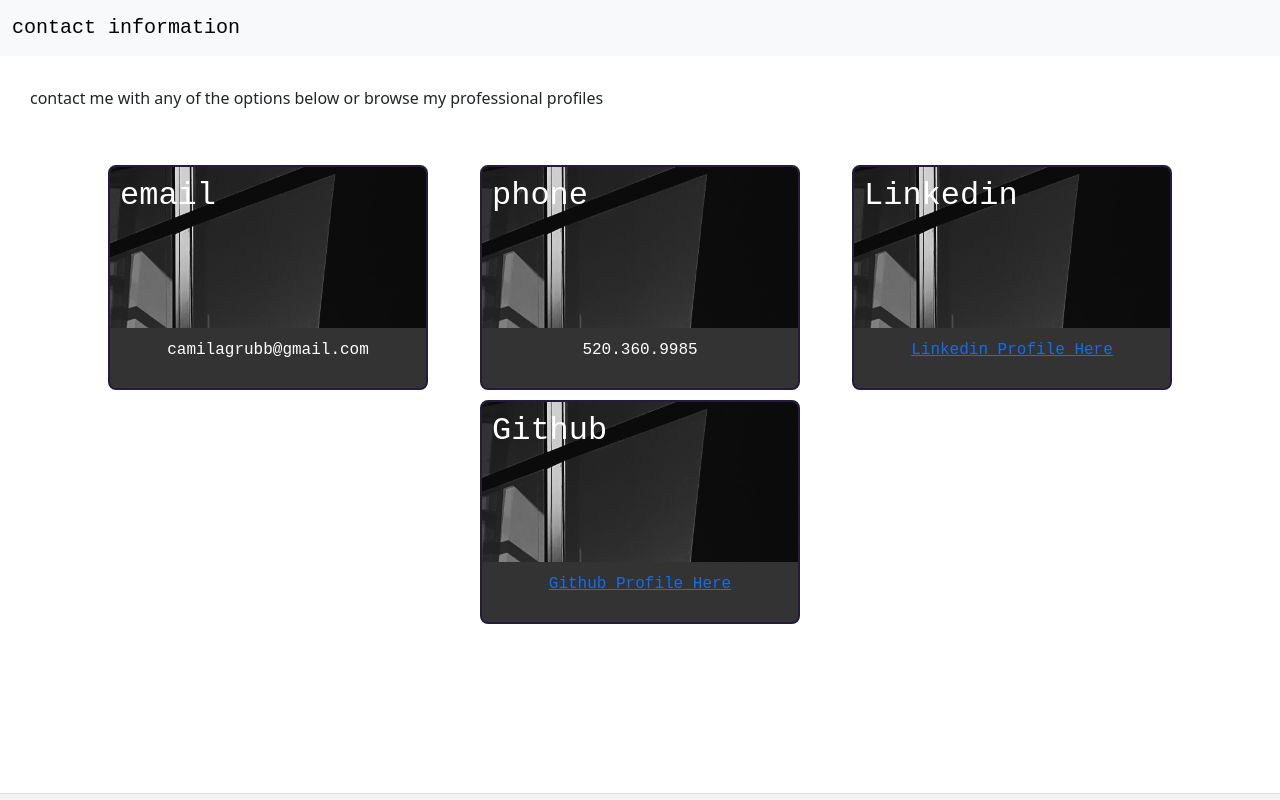
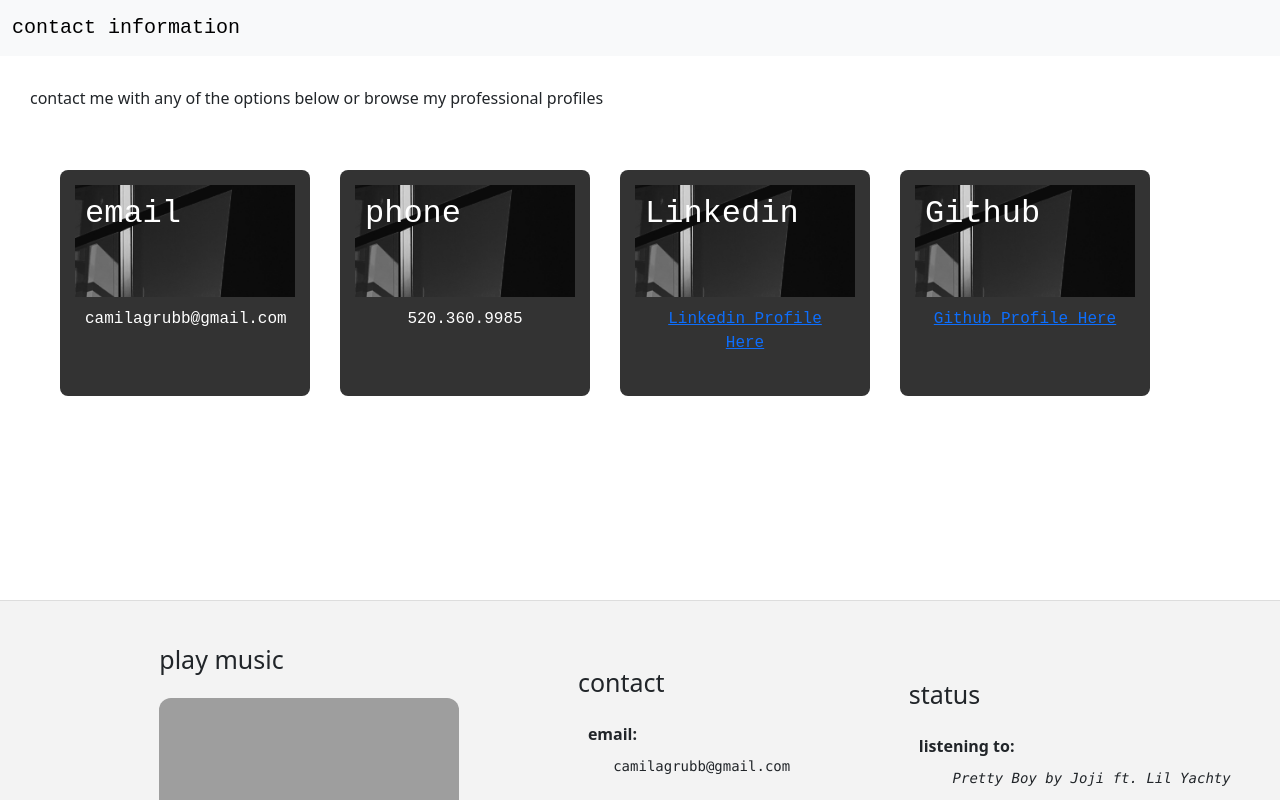
Before and after one commit to CG020/camilagrubbweb, a React (Vite) app: page /contact in a window 1280 px wide. Shown: the top 800 px of the page. Built offline with nearby package versions, Linux system fonts and the light colour scheme; grey boxes are pictures that could not be loaded.

Commit message:
updated contacts page

```diff
--- a/src/App.css
+++ b/src/App.css
@@ -44,6 +44,15 @@
   flex-wrap: wrap;
   justify-content: space-around;
   padding: 20px;
+}
+
+.contacts-container {
+  display: flex;
+  flex-wrap: wrap;
+  justify-content: flex-start;
+  padding: 30px;
+  gap: 30px;
+  margin: 30px;
 }
 
 .panel {
--- a/src/components/ContactPage.tsx
+++ b/src/components/ContactPage.tsx
@@ -13,7 +13,7 @@ const ContactPage = () => {
     <div>
         <NavBar message={'contact information'} tabs={['']}/>
         <p style={contactStyle}>contact me with any of the options below or browse my professional profiles</p>
-        <div className='container'>
+        <div className='contacts-container'>
             <Panel
                 title="email"
                 image="src\assets\windowImage.jpg"
@@ -40,7 +40,7 @@ const ContactPage = () => {
             />
         </div>
 
-        <Footer song='Ocean Drive by Duke Dumont' book='Mythology by Edith Hamilton' doing='coding'></Footer>
+        <Footer></Footer>
     </div>
     );
 };
--- a/src/components/Panel.tsx
+++ b/src/components/Panel.tsx
@@ -1,11 +1,47 @@
 function Panel({ title, image, content }) {
+  const panelStyle = {
+    maxWidth: '200px',
+    minWidth: '250px',
+    width: '100%',
+    height: 'auto',
+    padding: '15px',
+    backgroundColor: '#333',
+    display: 'flex',
+    flexDirection: 'column',
+    borderRadius: '8px',
+    boxSizing: 'border-box',
+    fontFamily: 'monospace, sans-serif',
+  };
+
+  const imageContainerStyle = {
+    position: 'relative',
+    width: '100%',
+  };
+
+  const titleStyle = {
+    position: 'absolute',
+    top: '0',
+    left: '0',
+    color: 'white',
+    padding: '10px',
+    margin: '0',
+    fontFamily: 'monospace, sans-serif',
+  };
+
+  const contentStyle = {
+    padding: '10px',
+    color: 'white',
+    textAlign: 'center',
+    fontFamily: 'monospace, sans-serif',
+  };
+
   return (
-    <div className="panel">
-      <div className="image-container">
-        <img src={image} alt={title} />
-        <h2 className="panel-title">{title}</h2>
+    <div style={panelStyle}>
+      <div style={imageContainerStyle}>
+        <img src={image} alt={title} style={{ width: '100%', display: 'block' }} />
+        <h2 style={titleStyle}>{title}</h2>
       </div>
-      <p className="panel-content">{content}</p>
+      <p style={contentStyle}>{content}</p>
     </div>
   );
 }
```
